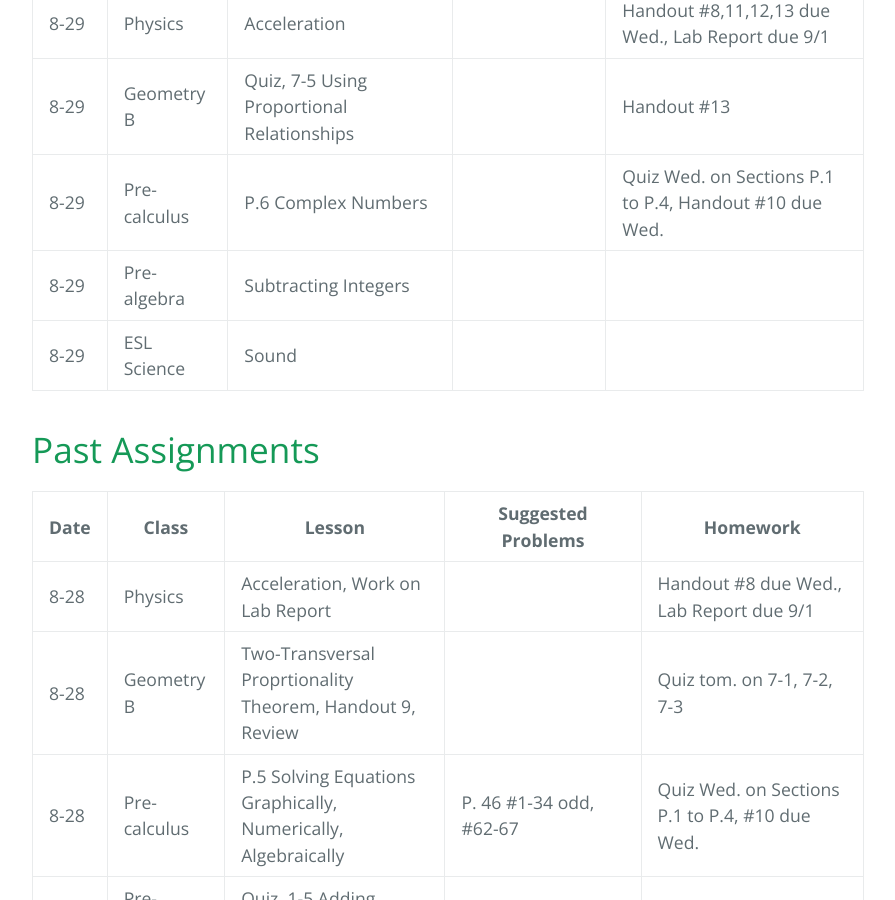
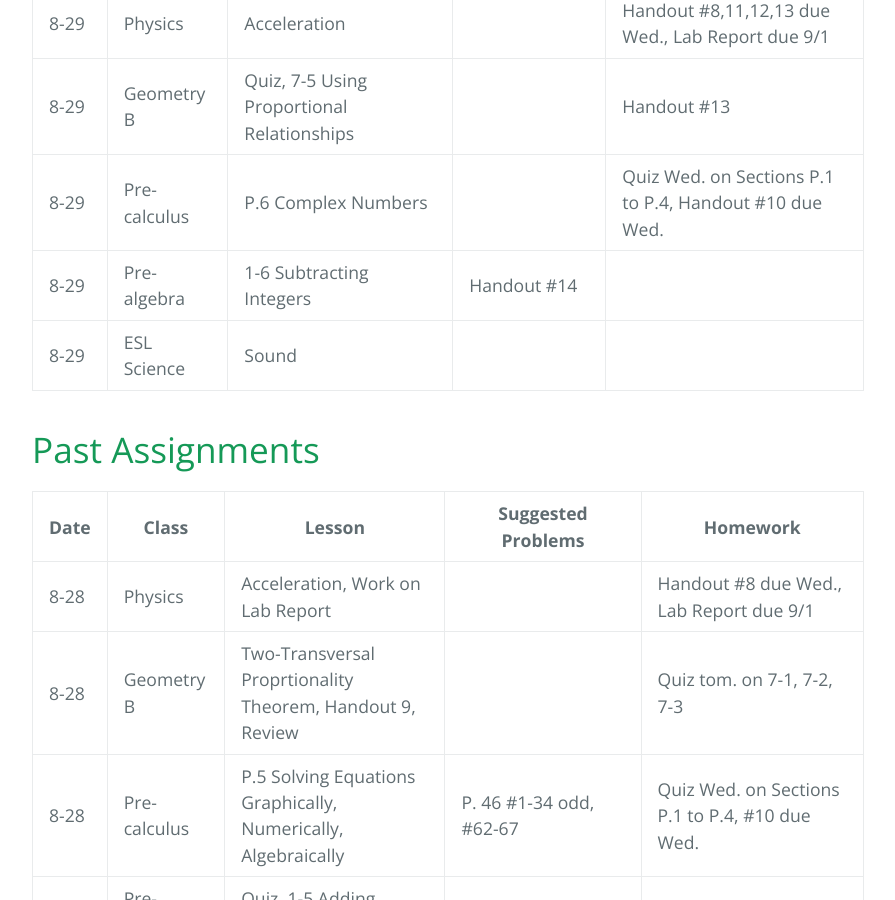
Before and after one commit to gpayoo/gpayoo, a Jekyll site: the page built from index.md, in a window 1280 px wide and 900 px high, scrolled down 650 px. Shown: the whole window, without its empty margins (192-1087 px from the left). Built offline with Jekyll 4.4.1, drawn with Linux system fonts in a browser that asks for light colours; our own code applies the rules of GitHub Pages for plain Markdown files.

Commit message:
Update index.md

```diff
--- a/index.md
+++ b/index.md
@@ -12,7 +12,7 @@ layout: default
 | 8-29 | Physics | Acceleration |  | Handout #8,11,12,13 due Wed., Lab Report due 9/1
 | 8-29 | Geometry B | Quiz, 7-5 Using Proportional Relationships | | Handout #13|
 | 8-29 | Pre-calculus | P.6 Complex Numbers |  | Quiz Wed. on Sections P.1 to P.4, Handout #10 due Wed.
-| 8-29 | Pre-algebra | Subtracting Integers | |
+| 8-29 | Pre-algebra | 1-6 Subtracting Integers | Handout #14 |
 | 8-29 | ESL Science | Sound |  |
 
 # [](#header-2) Past Assignments
```
